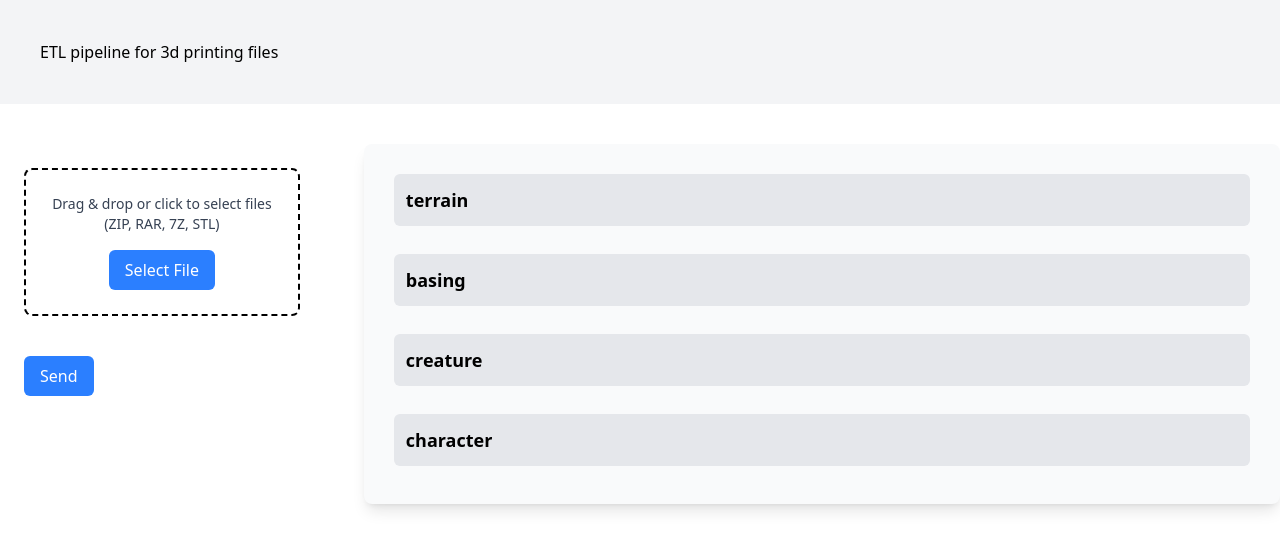
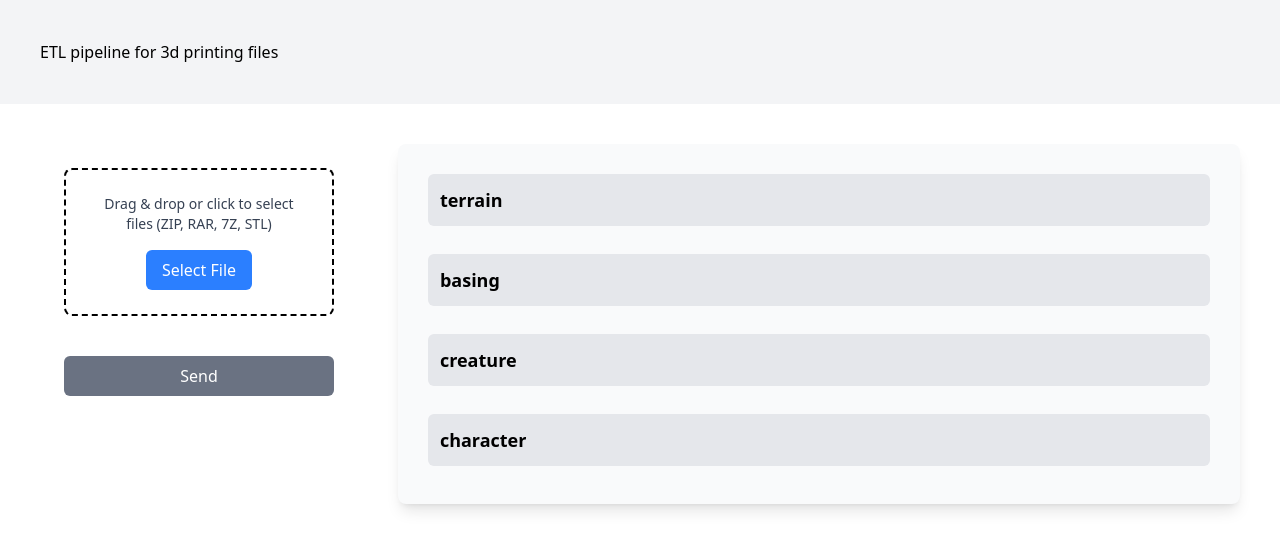
Before and after one commit to pulcovamon/ETL-pipeline-for-3d-print-files, a React (Vite) app in the folder etl-pipeline-client/: page / in a window 1280 px wide. Shown: the top 550 px of the page. Built offline with nearby package versions, Linux system fonts and the light colour scheme.

Commit message:
add drag and drop functionality and adjust some styles

```diff
--- a/etl-pipeline-client/src/App.tsx
+++ b/etl-pipeline-client/src/App.tsx
@@ -20,7 +20,7 @@ export default function App() {
       <div className="w-full bg-gray-100 dark:bg-gray-900 p-10 mb-10">
         <h1>ETL pipeline for 3d printing files</h1>
       </div>
-      <div className="flex flex-row gap-10 justify-evenly">
+      <div className="flex flex-row gap-10 justify-evenly m-10">
       <FileUploader />
       <FileStructure categories={categories} setCategories={setCategories} />
       </div>
--- a/etl-pipeline-client/src/FileUploader.tsx
+++ b/etl-pipeline-client/src/FileUploader.tsx
@@ -9,6 +9,26 @@ export default function FileUploader() {
     if (event.target.files) {
       const newFiles = Array.from(event.target.files);
       setFiles((prevFiles) => [...prevFiles, ...newFiles]);
+    }
+  };
+
+  const [isDragging, setIsDragging] = useState(false);
+
+  const handleDragOver = (event: React.DragEvent<HTMLDivElement>) => {
+    event.preventDefault();
+    setIsDragging(true);
+  };
+
+  const handleDragLeave = () => {
+    setIsDragging(false);
+  };
+
+  const handleDrop = (event: React.DragEvent<HTMLDivElement>) => {
+    event.preventDefault();
+    setIsDragging(false);
+    if (event.dataTransfer.files.length > 0) {
+      const file = event.dataTransfer.files[0];
+      setFiles((prevFiles) => [...prevFiles, file]);
     }
   };
 
@@ -43,8 +63,12 @@ export default function FileUploader() {
   };
 
   return (
-    <div className="p-6 space-y-6">
-      <div className="border-2 border-dashed p-6 rounded-lg text-center">
+    <div className="p-6 space-y-6 flex flex-col justify-items-center">
+      <div
+          onDragOver={handleDragOver}
+          onDragLeave={handleDragLeave}
+          onDrop={handleDrop}
+          className={`border-2 border-dashed p-6 rounded-lg text-center ${isDragging ? "border-green-500" : ""}`}>
         <p className="text-sm text-gray-700 dark:text-white">Drag & drop or click to select files (ZIP, RAR, 7Z, STL)</p>
         <input
           type="file"
@@ -52,8 +76,8 @@ export default function FileUploader() {
           accept=".zip,.rar,.7z,.stl"
           className="hidden"
           onChange={handleFileChange}
-          id="fileInput"
-        />
+          id="fileInput">
+          </input>
         <button
           onClick={handleButtonClick}
           type="button"
@@ -84,7 +108,7 @@ export default function FileUploader() {
 
       <button
         onClick={handleFileUpload}
-        className="mt-4 bg-blue-500 text-white px-4 py-2 rounded-md hover:bg-blue-600 cursor-pointer"
+        className="mt-4 bg-blue-500 text-white px-4 py-2 rounded-md hover:bg-blue-600 cursor-pointer disabled:bg-gray-500 disabled:hover:bg-gray-500 disabled:cursor-not-allowed"
         disabled={isUploading || files.length === 0}
       >
         {isUploading ? "Uploading..." : "Send"}
```
